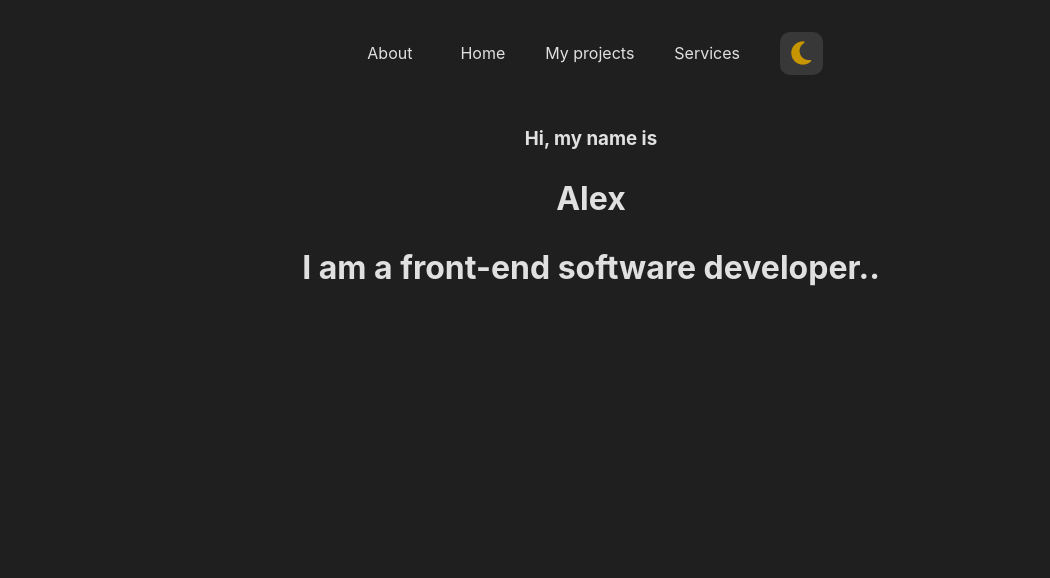
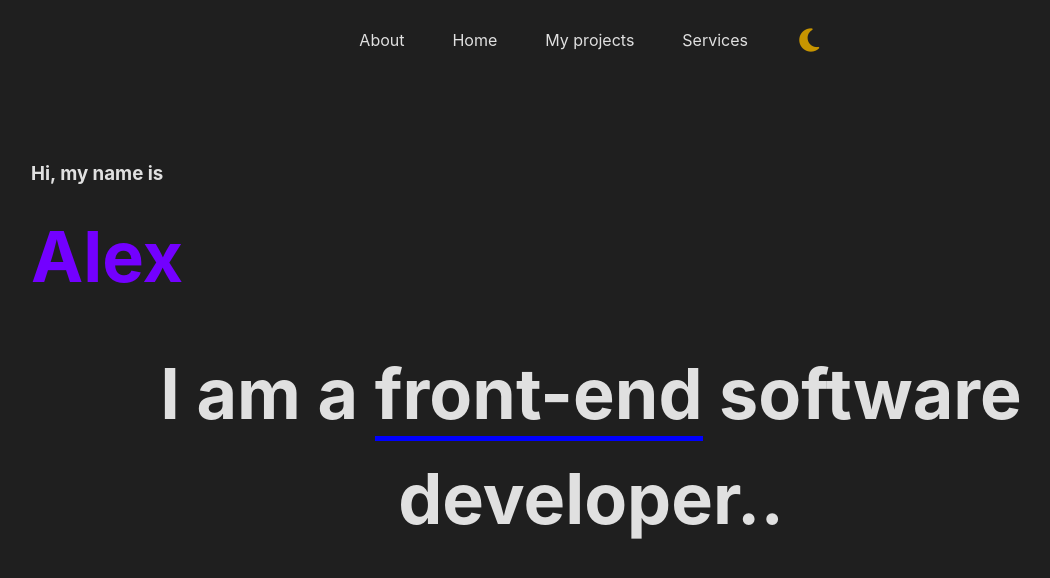
Before and after one commit to alex-coder2010/personal-website, a plain HTML site: page index.html in a window 1280 px wide. Shown: the whole page, without its empty margins (49-1099 px from the left). Drawn offline with Linux system fonts and the light colour scheme.

Commit message:
Update style.css

```diff
--- a/style.css
+++ b/style.css
@@ -18,8 +18,7 @@ body{
     color: hsl(0, 0%, 12%);
     background-color: hsl(0, 0%, 88%);
     --navElementBackgroundColorHover: hsl(0, 0%, 78%);
-    --nightModeButtonBackgroundColor: hsl(0, 0%, 78%);
-    --nightModeButtonBackgroundColorHover: hsl(0, 0%, 68%);
+    --nightModeButtonBackgroundColorHover: var(--navElementBackgroundColorHover);
     transition: .25s;
 }
 
@@ -27,33 +26,44 @@ body.dark{
     background-color: hsl(0, 0%, 12%);
     color: hsl(0, 0%, 88%);
     --navElementBackgroundColorHover: hsl(0, 0%, 22%);
-    --nightModeButtonBackgroundColor: hsl(0, 0%, 22%);
-    --nightModeButtonBackgroundColorHover: hsl(0, 0%, 32%);
+    --nightModeButtonBackgroundColorHover: var(--navElementBackgroundColorHover);
     --listItemColor: hsl(0, 0%, 88%);
 }
 
-.container{
-    position: absolute;
+.titleContainer{
     display: flex;
-    align-items: center;
-    justify-content: center;
-    text-align: center;
-    left: 0;
-    right: 0;
-    height: 50%;
+    align-items: flex-start;
+    justify-content: flex-start;
     flex-direction: column;
     transition: .5s;
 }
 
+.title{
+    margin: 0;
+}
+
+#title2{
+    margin-top: 1rem;
+    margin-bottom: 2rem;
+    font-size: 70px;
+    color: hsl(267, 100%, 50%);
+}
+
+#title3{
+    font-size: 70px;
+}
+
 .header{
+    position: fixed;
     display: flex;
     justify-content: center;
     align-items: center;
     text-align: center;
+    flex-direction: column;
     left: 0;
     right: 0;
     top: 0;
-    height: 10%;
+    height: 10vh;
 }
 
 .header nav ul{
@@ -63,7 +73,7 @@ body.dark{
     text-align: center;
     margin: 0;
     padding: 0;
-    padding: 1rem;
+    padding-inline: 1rem;
 }
 
 .header nav ul li{
@@ -71,7 +81,7 @@ body.dark{
     justify-content: center;
     align-items: center;
     text-align: center;
-    margin: 1rem;
+    margin-inline: 1rem;
     list-style: none;
     background-color: none;
     cursor: pointer;
@@ -81,11 +91,11 @@ body.dark{
     transition: .25s;
 }
 
-#home, #about, #services{
+#home, #about, #services, #projects{
     padding: .5rem;
 }
 
-#home:hover, #about:hover, #services:hover{
+#home:hover, #about:hover, #services:hover, #projects:hover{
     padding: 1rem;
 }
 
@@ -94,7 +104,7 @@ body.dark{
 }
 
 #nightModeButton{
-    background-color: var(--nightModeButtonBackgroundColor);
+    background-color: transparent;
     margin: 0;
     padding: 0;
     padding: .5rem;
@@ -109,3 +119,21 @@ body.dark{
     transition: .25s;
     background-color: var(--nightModeButtonBackgroundColorHover);
 }
+
+.main{
+    margin-top: 10vh;
+    display: flex;
+    justify-content: center;
+    align-items: center;
+    text-align: center;
+    padding: 5rem;
+}
+
+#frontEnd{
+    border: none;
+    border-bottom: 5px solid blue;
+}
+
+#underliningSpace{
+    margin-inline: 1rem;
+}
```
